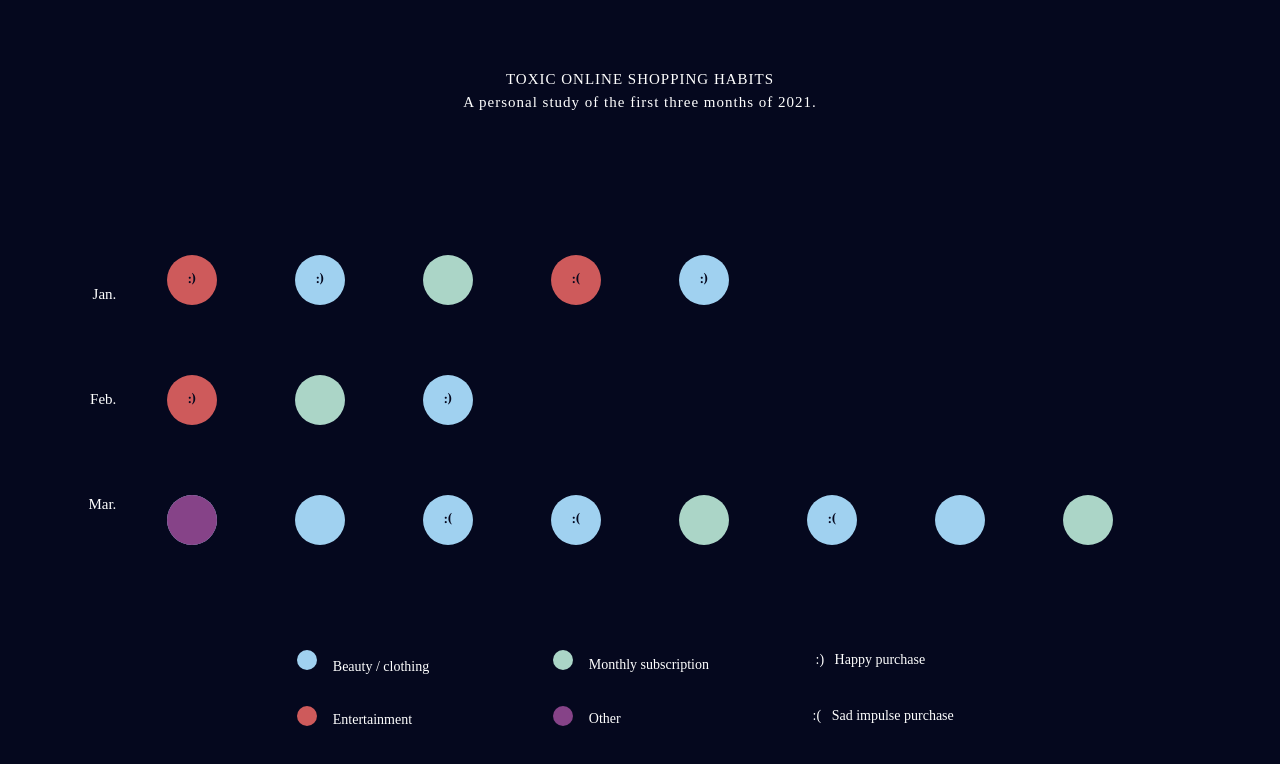
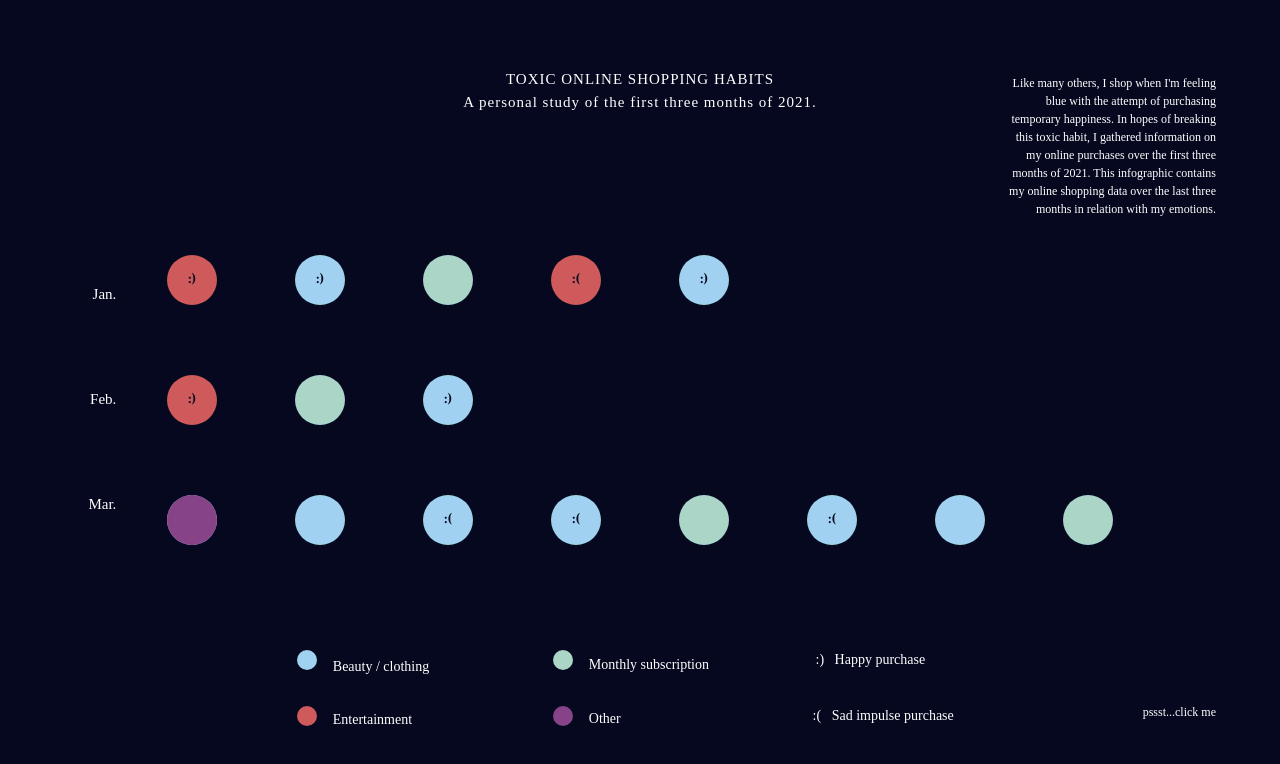
Before and after one commit to hackerwomans/toxicspending, a plain HTML site: page index.html in a window 1280 px wide. Drawn offline with Linux system fonts and the light colour scheme.

Commit message:
toxicspending

```diff
--- a/buttons.css
+++ b/buttons.css
@@ -660,6 +660,6 @@
 }
 
 #nitrolast-button_closed:hover::after {
-    content: "12. DISCORD NITRO";
+    content: "21. DISCORD NITRO";
     display: inline-block;
 }
--- a/index.html
+++ b/index.html
@@ -6,9 +6,9 @@
 <body>
   <h1> TOXIC ONLINE SHOPPING HABITS<br>A personal study of the first three months of 2021.</br> </h1>
 
-  <!-- <h2> Like many others, I shop when I'm feeling blue with the attempt of purchasing some temporary happiness.
-    In hopes of breaking this toxic habit, I gathered information on my online purchases over the months of January, February and March.
-    This infographic contains my online shopping data over the last three months in relation with my emotions.</h2> -->
+<h2> Like many others, I shop when I'm feeling blue with the attempt of purchasing temporary happiness.
+    In hopes of breaking this toxic habit, I gathered information on my online purchases over the first three months of 2021.
+    This infographic contains my online shopping data over the last three months in relation with my emotions.</h2>
 
     <p>Jan.<br>Feb.</br>Mar.</br></p>
 
@@ -53,12 +53,15 @@
 <button id="paula19-button_closed"><span></span></button>
 <button id="nitrolast-button_closed"><span></span></button>
 
+<!-- / links / -->
+<div id="words">
+<a href="WordsByMe.pdf" download>pssst...click me</a>
+</div>
+
 
 <!-- / External CSS / -->
     <link rel="stylesheet" type="text/css" href="main.css">
 
         <link rel="stylesheet" type="text/css" href="buttons.css">
 
-          <link rel="stylesheet" type="text/css" href="modal.css">
-
         </html>
--- a/main.css
+++ b/main.css
@@ -17,7 +17,7 @@ body {
     src: url(CormorantGaramond-Bold.ttf) format("truetype");
 }
 p.customfont {
-  font-family: "CormorantGaramond-Bold", merriweather;
+  font-family: "CormorantGaramond-Bold";
 }
 
 /* Importing the Garamond-Regular font */
@@ -61,6 +61,7 @@ position: fixed;
 line-height: 150%;
 letter-spacing: 1px;
 
+
 }
 
 /* h2 text settings (2nd body) */
@@ -68,10 +69,10 @@ h2 {
 font: "CormorantGaramond-Regular";
 position: absolute;
 font-weight: 100;
-font-size: 14px;
+font-size: 12px;
 line-height: 2;
 position: fixed;
-top: 10%;
+top: 8%;
 left: 78%;
 right: 5%;
 color: white;
@@ -212,7 +213,30 @@ line-height: 150%;
     transform: translate(-50%, -50%);
     }
 
+
+
+#words a {
+  position: fixed;
+  bottom: 10%;
+  right: 5%;
+  font-weight: 100;
+  font-size: 12px;
+  color: white;
+  text-decoration: none;
 }
+
+/* change hover colour */
+#words a:hover {
+  position: fixed;
+  bottom: 10%;
+  right: 5%;
+  font-weight: 100;
+  font-size: 12px;
+  color: #abd5c7;
+  text-decoration: none;
+  cursor: url(https://i.ibb.co/WGkZKD8/Cursor3.png), auto !important;
+}
+
 
 /* jan circle */
 /* .circle1 {
```
Also changed, not shown: modal.css (deleted), 1 other file.
